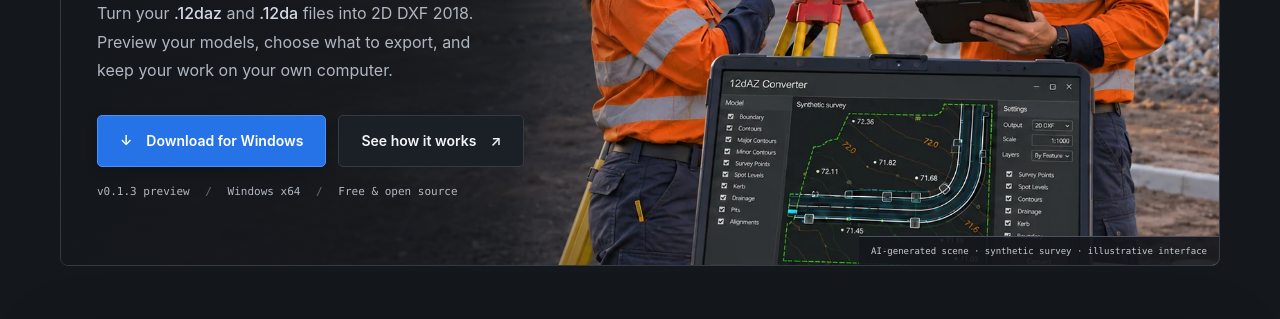
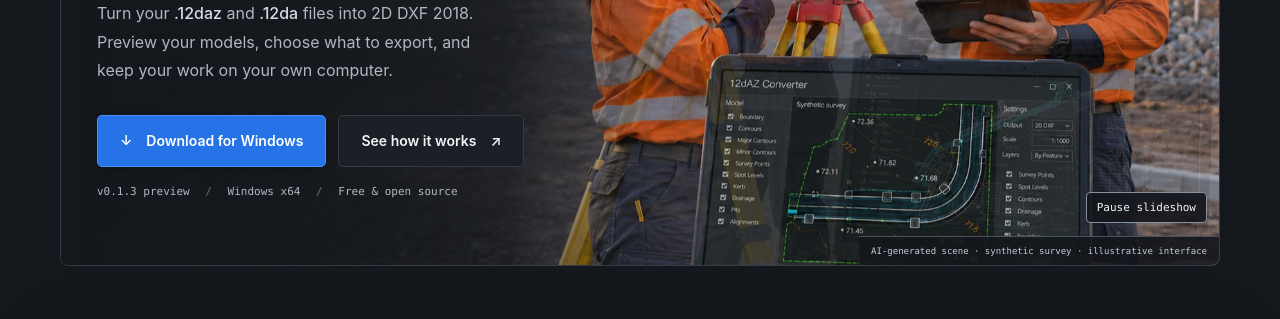
Before and after one commit to Ala-Ismail/12daz-App, a plain HTML site: page website/index.html in a window 1280 px wide. Shown: the part 426-745 px from the top of the page. Drawn offline with Linux system fonts and the light colour scheme.

Commit message:
Add rotating road, port and mining hero scenes

```diff
--- /dev/null
+++ b/website/hero-slideshow.js
@@ -0,0 +1,38 @@
+(() => {
+  const slides = [...document.querySelectorAll('.hero-slide')];
+  const button = document.querySelector('.hero-pause');
+  if (slides.length < 2 || !button) return;
+
+  const motion = window.matchMedia('(prefers-reduced-motion: reduce)');
+  let paused = motion.matches;
+  let current = 0;
+  let timer;
+
+  function sync() {
+    clearInterval(timer);
+    button.textContent = paused ? 'Play slideshow' : 'Pause slideshow';
+    if (paused || document.hidden) return;
+    timer = setInterval(() => {
+      const next = (current + 1) % slides.length;
+      // Keep the current scene if the next image has not loaded successfully.
+      if (!slides[next].complete || !slides[next].naturalWidth) return;
+      slides[current].classList.remove('is-active');
+      slides[current].setAttribute('aria-hidden', 'true');
+      slides[next].classList.add('is-active');
+      slides[next].removeAttribute('aria-hidden');
+      current = next;
+    }, 5000);
+  }
+
+  button.hidden = false;
+  button.addEventListener('click', () => {
+    paused = !paused;
+    sync();
+  });
+  motion.addEventListener('change', () => {
+    paused = motion.matches;
+    sync();
+  });
+  document.addEventListener('visibilitychange', sync);
+  sync();
+})();
--- a/website/index.html
+++ b/website/index.html
@@ -78,8 +78,10 @@
           <span aria-hidden="true">/</span> Free &amp; open source
         </p>
           </div>
-          <figure class="hero-photo">
+          <figure class="hero-photo" aria-label="Illustrative survey scenes">
+            <div class="hero-slides">
             <img
+              class="hero-slide is-active"
               src="assets/surveyor-hero.webp"
               srcset="assets/surveyor-hero-960.webp 960w, assets/surveyor-hero.webp 1672w"
               sizes="(max-width: 1000px) calc(100vw - 48px), 1160px"
@@ -88,8 +90,18 @@
               alt="Illustrative scene of two surveyors, an Asian woman and an older man wearing glasses, working with a total station beside a laptop displaying a synthetic road survey plan"
               fetchpriority="high"
             />
+            <img class="hero-slide" src="assets/surveyor-port.webp"
+              srcset="assets/surveyor-port-960.webp 960w, assets/surveyor-port.webp 1672w"
+              sizes="(max-width: 1000px) calc(100vw - 48px), 1160px"
+              width="1672" height="941" alt="Illustrative port survey with two surveyors, cargo cranes and a laptop showing a synthetic quay plan" aria-hidden="true" />
+            <img class="hero-slide" src="assets/surveyor-mine.webp"
+              srcset="assets/surveyor-mine-960.webp 960w, assets/surveyor-mine.webp 1672w"
+              sizes="(max-width: 1000px) calc(100vw - 48px), 1160px"
+              width="1672" height="941" alt="Illustrative mining survey with two surveyors overlooking an open-pit mine and a laptop showing a synthetic mine plan" aria-hidden="true" />
+            </div>
             <figcaption>AI-generated scene · synthetic survey · illustrative interface</figcaption>
           </figure>
+          <button class="hero-pause" type="button" hidden>Pause slideshow</button>
         </div>
 
         <figure class="app-preview">
@@ -482,5 +494,6 @@
         </div>
       </div>
     </footer>
+    <script src="hero-slideshow.js" defer></script>
   </body>
 </html>
--- a/website/styles.css
+++ b/website/styles.css
@@ -996,3 +996,38 @@ details a {
     text-align: center;
   }
 }
+
+.hero-slides {
+  display: grid;
+  height: 100%;
+}
+.hero-slides .hero-slide {
+  grid-area: 1 / 1;
+  min-width: 0;
+  opacity: 0;
+  transition: opacity 800ms ease;
+}
+.hero-slides .hero-slide.is-active { opacity: 1; }
+.hero-pause {
+  position: absolute;
+  z-index: 2;
+  bottom: 42px;
+  right: 12px;
+  border: 1px solid #88919f;
+  border-radius: 4px;
+  padding: 7px 10px;
+  background: #14171ce8;
+  color: var(--text);
+  font: 11px/1.4 var(--mono);
+  cursor: pointer;
+}
+.hero-pause[hidden] { display: none; }
+.hero-pause:hover { background: #303741; }
+.hero-pause:focus-visible {
+  outline: 3px solid var(--blue);
+  outline-offset: 3px;
+}
+@media (max-width: 1000px) {
+  .hero-slides { height: auto; }
+  .hero-pause { bottom: 55px; }
+}
```
Also changed, not shown: website/assets/surveyor-mine-960.webp (added), website/assets/surveyor-mine.webp (added), website/assets/surveyor-port-960.webp (added), website/assets/surveyor-port.webp (added), 1 other file.
